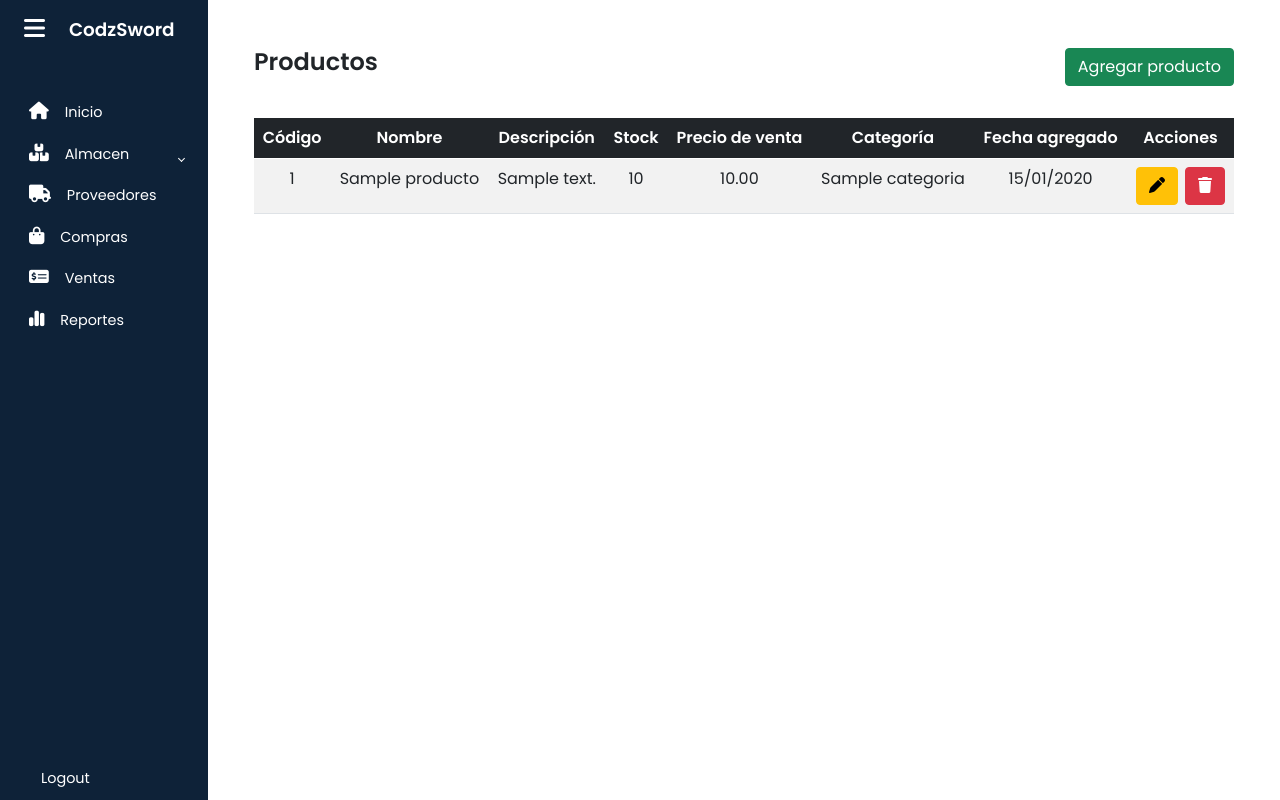
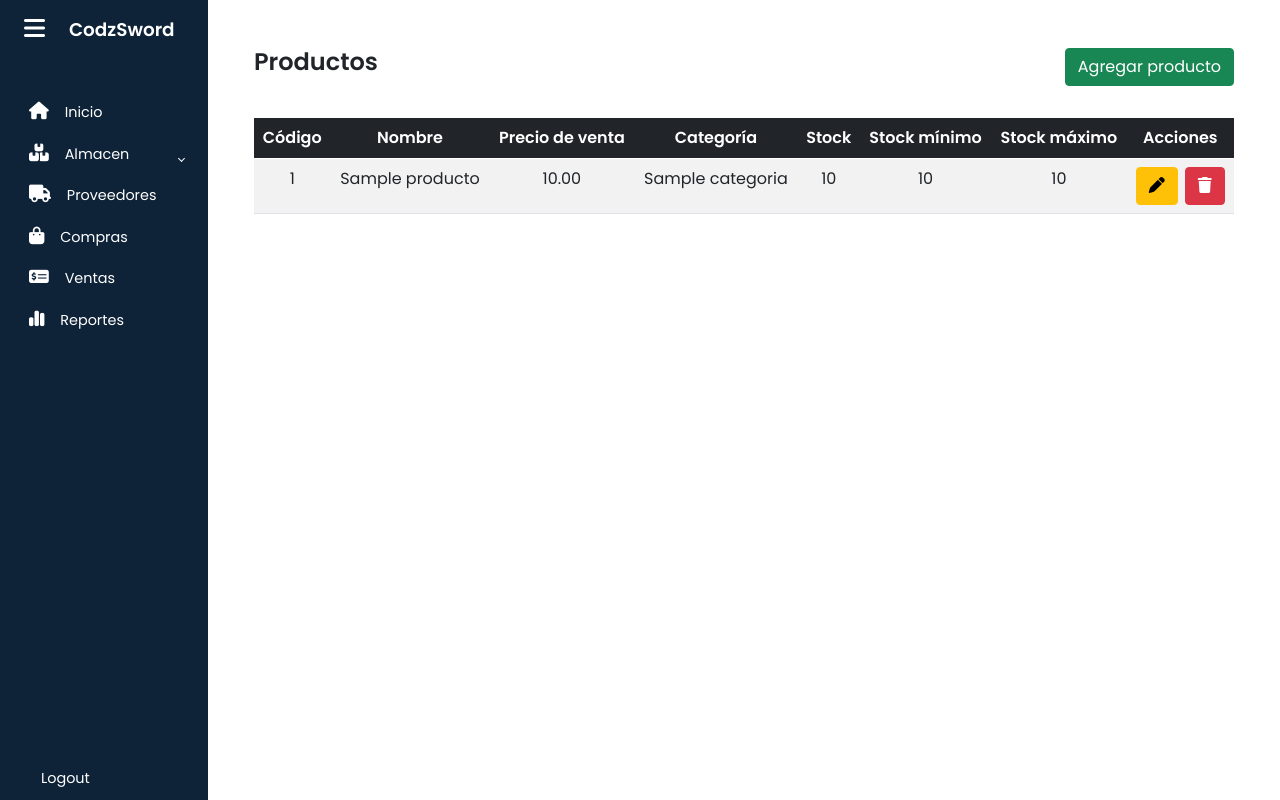
Before and after one commit to JoseCodeDev/apicultura, a Django app: page /almacen/productos/ in a window 1280 px wide. Run offline with Django 5.2, Linux system fonts and the light colour scheme; tables that the repository leaves empty hold one stand-in row (values such as "Sample post"); some libraries are stand-ins or nearby versions.

Commit message:
Modification of the products module
Removed ‘description’ and ‘date’ fields to add ‘minimum stock’ and ‘maximum stock’ fields.

```diff
--- a/almacen_productos/models.py
+++ b/almacen_productos/models.py
@@ -16,11 +16,11 @@ class Categoria(models.Model):
 
 class Producto(models.Model):
     nombre = models.CharField(max_length=50)
-    descripcion = models.TextField(default="Sin descripción", null=True, blank=True, verbose_name="Descripción")
-    stock = models.IntegerField(verbose_name="Stock")
     precio_venta = models.DecimalField(max_digits=10, decimal_places=2, verbose_name="Precio de Venta")
     categoria = models.ForeignKey(Categoria, on_delete=models.CASCADE, verbose_name='Categoría')
-    fecha_agregado = models.DateField(default=datetime.date.today, verbose_name="Fecha de Agregado")
+    stock = models.IntegerField(verbose_name="Stock")
+    stock_minimo = models.IntegerField(verbose_name="Stock mínimo")
+    stock_maximo = models.IntegerField(verbose_name="Stock máximo")
     activo = models.BooleanField(default=True, verbose_name="Activo")
 
     class Meta:
--- a/almacen_productos/templates/productos/index.html
+++ b/almacen_productos/templates/productos/index.html
@@ -15,11 +15,11 @@
             <tr>
                 <th class="text-center">Código</th>
                 <th class="text-center">Nombre</th>
-                <th class="text-center">Descripción</th>
-                <th class="text-center">Stock</th>
                 <th class="text-center">Precio de venta</th>
                 <th class="text-center">Categoría</th>
-                <th class="text-center">Fecha agregado</th>
+                <th class="text-center">Stock</th>
+                <th class="text-center">Stock mínimo</th>
+                <th class="text-center">Stock máximo</th>
                 <th class="text-center">Acciones</th>
             </tr>
         </thead>
@@ -28,11 +28,11 @@
             <tr>
                 <td class="text-center">{{ producto.id }}</td>
                 <td class="text-center">{{ producto.nombre }}</td>
-                <td class="text-center">{{ producto.descripcion }}</td>
-                <td class="text-center">{{ producto.stock }}</td>
                 <td class="text-center">{{ producto.precio_venta }}</td>
                 <td class="text-center">{{ producto.categoria }}</td>
-                <td class="text-center">{{ producto.fecha_agregado|date:"d/m/Y" }}</td>
+                <td class="text-center">{{ producto.stock }}</td>
+                <td class="text-center">{{ producto.stock_minimo }}</td>
+                <td class="text-center">{{ producto.stock_maximo }}</td>
                 <td class="text-center">
                     <div class="btn-group">
                         <a href="{% url 'productos_editar' producto.id %}" class="btn btn-warning me-2 rounded">
--- a/static/propio/js/formValidation.js
+++ b/static/propio/js/formValidation.js
@@ -15,23 +15,24 @@ document.addEventListener("DOMContentLoaded", () => {
         // Formulario de productos
         if ((e.target.matches("#frmAgregarProducto")) || e.target.matches("#frmEditarProducto")) {
             let nombre = document.getElementById("nombreProducto").value.trim();
-            let descripcion = document.getElementById("descripcionProducto").value.trim();
-            let stock = document.getElementById("stockProducto").value.trim();
             let precioVenta = document.getElementById("precioVentaProducto").value.trim();
             let categoria = document.getElementById("categoriaProducto").value.trim();
+            let stock = document.getElementById("stockProducto").value.trim();
+            let stock_minimo = document.getElementById("stockMinimoProducto").value.trim();
+            let stock_maximo = document.getElementById("stockMaximoProducto").value.trim();
 
             // Expresión regular para validar solo números
             const regex = /^[0-9.]+$/;
             const stockMinimo = 1;
             const precioMinimo = 10;
 
-            if (nombre == "" || descripcion=="" || stock =="" || precioVenta == "" || categoria == "") {
+            if (nombre == "" || stock ==""  || stock_minimo ==""  || stock_maximo =="" || precioVenta == "" || categoria == "") {
                 e.preventDefault();
                 mostrarAlerta("¡Error!", "Debe llenar todos los campos obligatorios", "error");
             }
-            else if (!regex.test(stock)) {
+            else if (!regex.test(stock) || !regex.test(stock_minimo) || !regex.test(stock_maximo)) {
                 e.preventDefault();
-                mostrarAlerta("¡Error!", "El stock debe contener solo números", "error");
+                mostrarAlerta("¡Error!", "Los stocks debe contener solo números", "error");
             }else if (!regex.test(precioVenta)) {
                 e.preventDefault();
                 mostrarAlerta("¡Error!", "El precio de venta debe contener solo números", "error");
--- a/ventas/models.py
+++ b/ventas/models.py
@@ -9,7 +9,7 @@ class MetodosPago(models.Model):
 
 
 class Venta(models.Model):
-    usuario = models.ForeignKey(User, verbose_name="Usuario")
+    usuario = models.ForeignKey(User, null=True, on_delete=models.SET_NULL, verbose_name="Usuario")
     fecha_venta = models.DateField(default=datetime.date.today, verbose_name="Fecha de la venta")
     subtotal = models.DecimalField(max_digits=10, decimal_places=2, null=True, blank=True, verbose_name="Subtotal")
     porcentaje_iva = models.DecimalField(max_digits=10, decimal_places=2, null=True, blank=True, verbose_name="Porcentaje de IVA")
```
Also changed, not shown: almacen_productos/forms/productos_form.py (+14 -9 lines).
